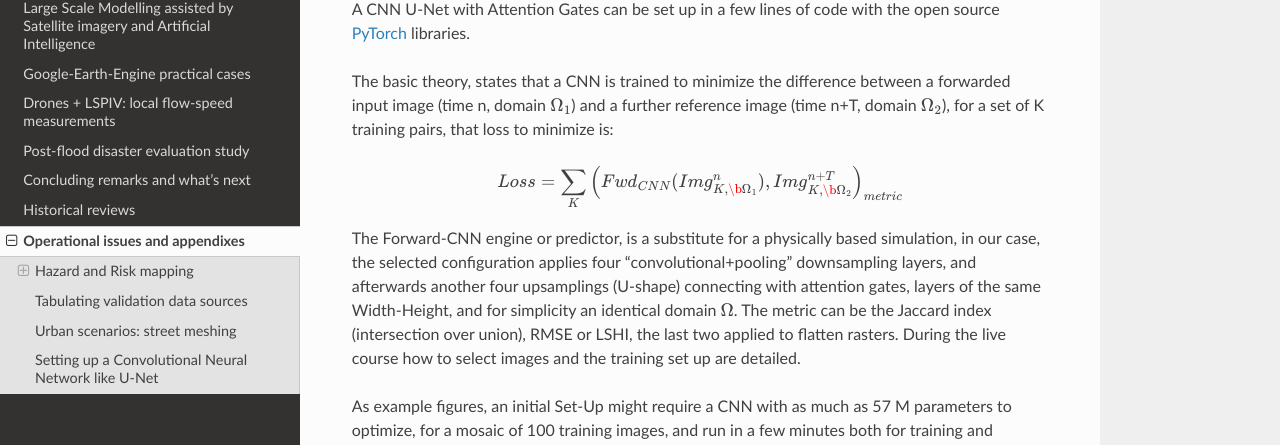
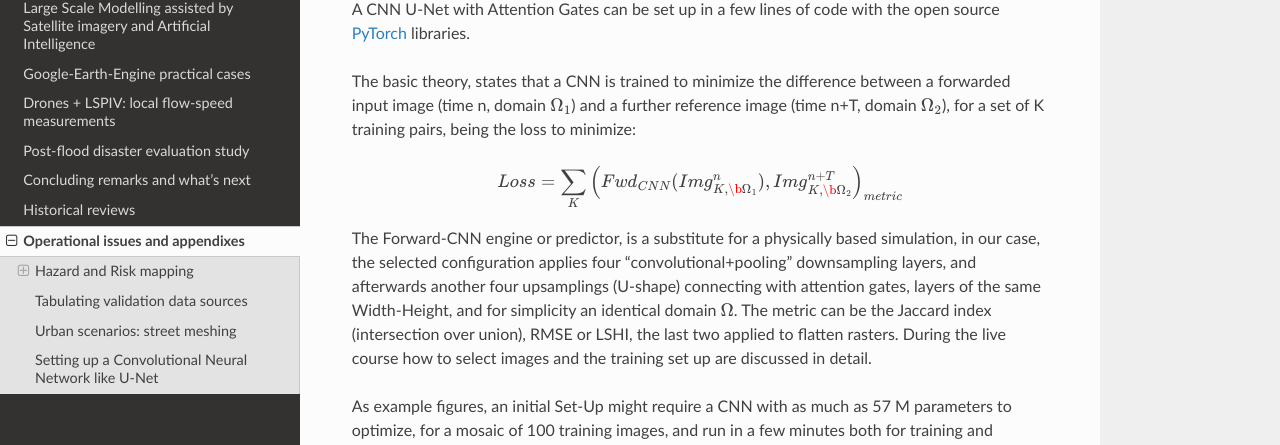
Before and after one commit to ivillamadrid/FloodMapping, a Sphinx documentation site: the page built from docs/source/operational_appx.rst, in a window 1280 px wide and 900 px high, scrolled down 1685 px. Shown: the part 244-689 px from the top of the window. Built offline with Sphinx 7.4.7 and the Read the Docs theme 2.0.0, drawn with Linux system fonts in a browser that asks for light colours.

Commit message:
Update operational_appx.rst

```diff
--- a/docs/source/operational_appx.rst
+++ b/docs/source/operational_appx.rst
@@ -66,7 +66,7 @@
 .. _Pytorch: https://pytorch.org/
 
 The basic theory, states that a CNN is trained to minimize the difference between a forwarded input image (time n, domain :math:`\Omega_1`)
-and a further reference  image (time n+T, domain :math:`\Omega_2`), for a set of K training pairs, that loss to minimize is:
+and a further reference  image (time n+T, domain :math:`\Omega_2`), for a set of K training pairs, being the loss to minimize:
 
 .. math::
 
@@ -76,6 +76,6 @@
 The Forward-CNN engine or predictor, is a substitute for a physically based simulation, in our case, the selected configuration applies four "convolutional+pooling" downsampling layers, and afterwards another four upsamplings (U-shape)
 connecting with attention gates, layers of the same Width-Height, and for simplicity an identical domain :math:`\Omega`. The metric can be the
 Jaccard index (intersection over union), RMSE or LSHI, the last two applied to flatten rasters. During the live course how to select images and
-the training set up are detailed.
+the training set up are discussed in detail.
 
 As example figures, an initial Set-Up might require a CNN with as much as 57 M parameters to optimize, for a mosaic of 100 training images, and run in a few minutes both for training and prediction with Graphical Processor Units (GPU).
```
